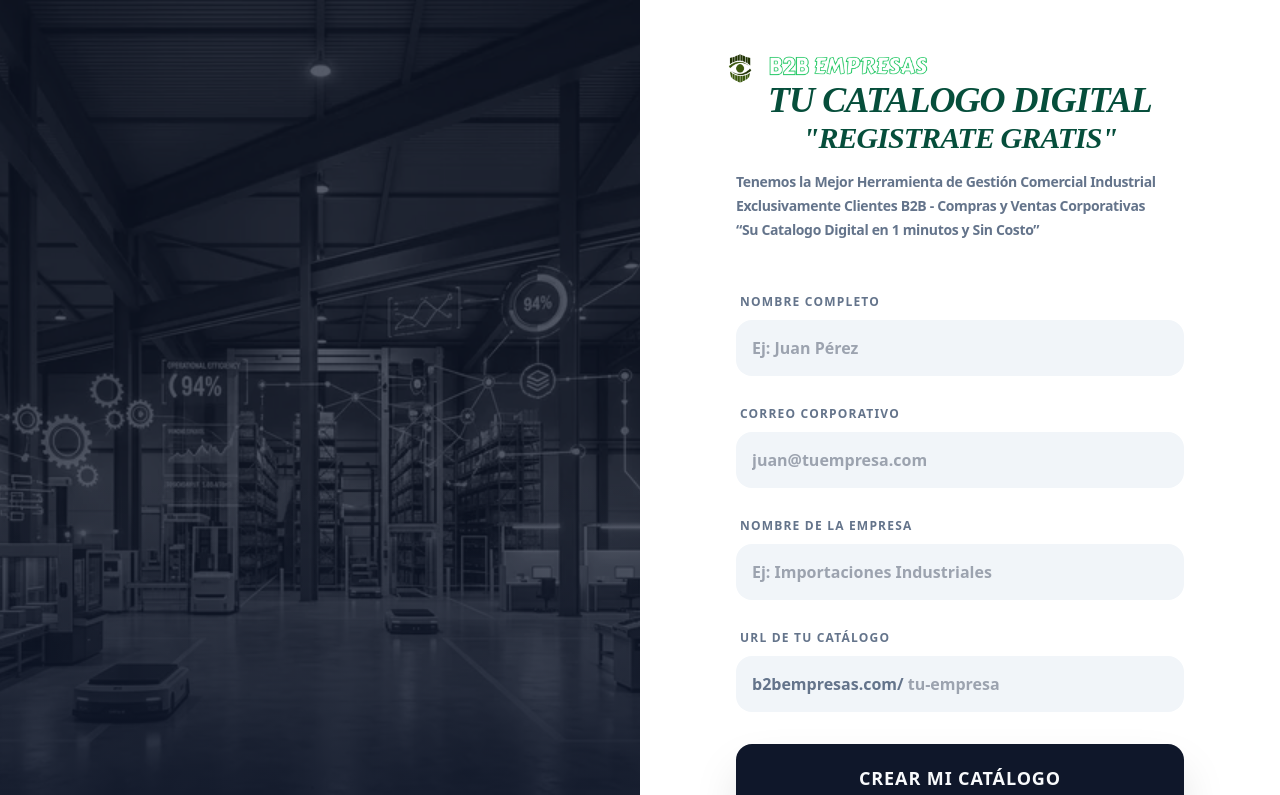
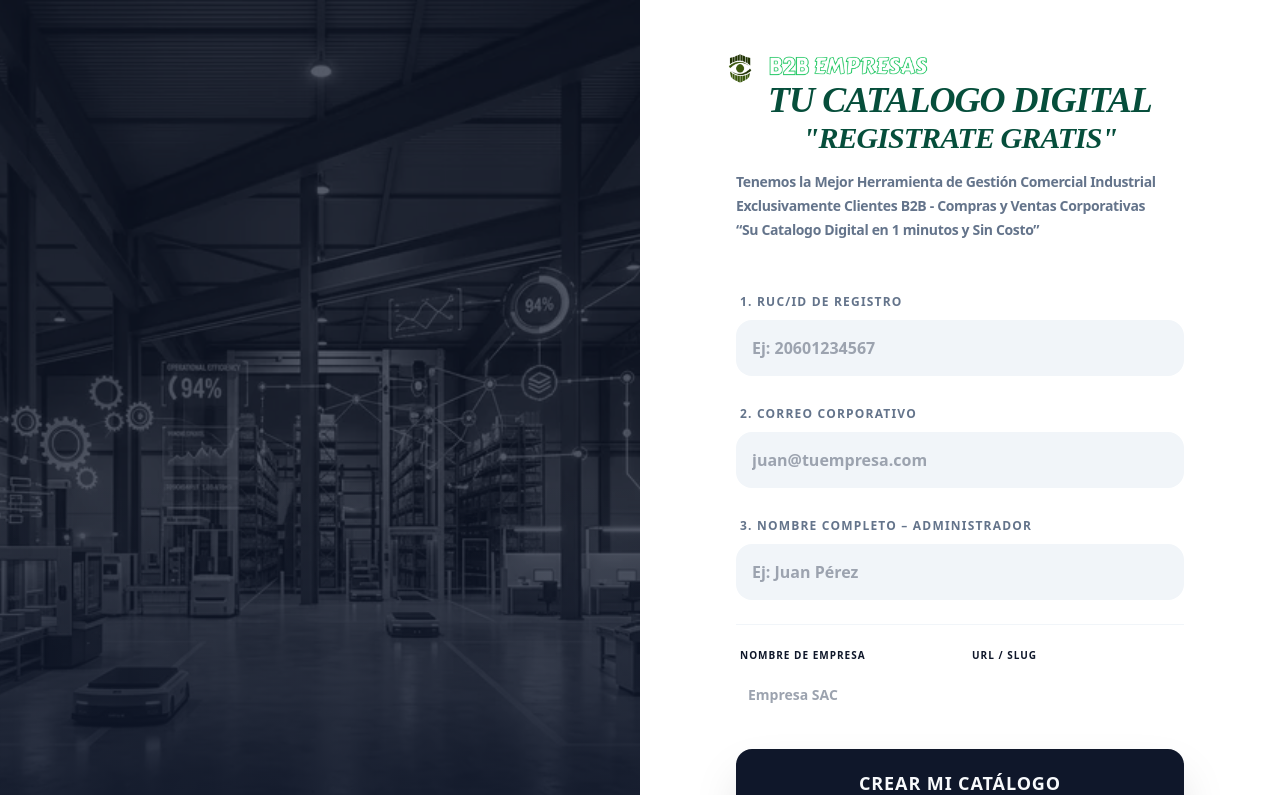
Before and after one commit to antoniogm854/b2b-empresas, a Next.js app in the folder apps/web/: page /register in a window 1280 px wide. Shown: the top 795 px of the page. Built offline with nearby package versions, Linux system fonts and the light colour scheme; no server answers.

Commit message:
feat: reorder registration fields and add validation logic (RUC, Name, Email)

```diff
--- a/apps/web/src/app/register/page.tsx
+++ b/apps/web/src/app/register/page.tsx
@@ -13,6 +13,7 @@
     fullName: "",
     companyName: "",
     slug: "",
+    taxId: "",
   });
   const [isLoading, setIsLoading] = useState(false);
   const [error, setError] = useState<string | null>(null);
@@ -28,18 +29,30 @@
     setError(null);
 
     try {
-      // In a real scenario, we would also create a profile/user first
-      // For this phase, we insert into companies table directly
+      // Validations
+      if (!/^\d+$/.test(formData.taxId)) {
+        throw new Error("El RUC/ID debe contener solo números.");
+      }
+
+      const nameParts = formData.fullName.trim().split(/\s+/);
+      if (nameParts.length < 2) {
+        throw new Error("Por favor, ingrese al menos un nombre y un apellido.");
+      }
+
+      if (!/^[a-zA-ZáéíóúÁÉÍÓÚñÑ\s]+$/.test(formData.fullName)) {
+        throw new Error("El nombre solo debe contener letras.");
+      }
+
       await companyService.createCompany({
         name: formData.companyName,
         slug: formData.slug,
-        // email and fullName would typically go to a profiles table
+        tax_id: formData.taxId,
       });
 
       router.push("/dashboard");
     } catch (err: any) {
       console.error("Registration error:", err);
-      setError("No se pudo crear el catálogo. El enlace o nombre ya podrían estar en uso.");
+      setError(err.message || "No se pudo crear el catálogo. El enlace o nombre ya podrían estar en uso.");
     } finally {
       setIsLoading(false);
     }
@@ -125,21 +138,24 @@
             )}
 
             <div className="space-y-6">
+              {/* 1. RUC/ID de Registro */}
               <div className="space-y-2">
-                <label className="text-xs font-black uppercase tracking-widest text-muted-foreground ml-1">Nombre Completo</label>
+                <label className="text-xs font-black uppercase tracking-widest text-muted-foreground ml-1 animate-reveal">1. RUC/ID de Registro</label>
                 <input
                   type="text"
-                  placeholder="Ej: Juan Pérez"
+                  inputMode="numeric"
+                  placeholder="Ej: 20601234567"
                   className="w-full bg-muted border-none p-4 rounded-2xl font-bold focus:ring-2 focus:ring-accent transition-all outline-none disabled:opacity-50"
-                  value={formData.fullName}
-                  onChange={(e) => setFormData({...formData, fullName: e.target.value})}
+                  value={formData.taxId}
+                  onChange={(e) => setFormData({...formData, taxId: e.target.value.replace(/\D/g, '')})}
                   disabled={isLoading}
                   required
                 />
               </div>
 
+              {/* 2. Correo Corporativo */}
               <div className="space-y-2">
-                <label className="text-xs font-black uppercase tracking-widest text-muted-foreground ml-1">Correo Corporativo</label>
+                <label className="text-xs font-black uppercase tracking-widest text-muted-foreground ml-1 animate-reveal [animation-delay:100ms]">2. Correo Corporativo</label>
                 <input
                   type="email"
                   placeholder="juan@tuempresa.com"
@@ -151,34 +167,44 @@
                 />
               </div>
 
+              {/* 3. Nombre Completo – Administrador */}
               <div className="space-y-2">
-                <label className="text-xs font-black uppercase tracking-widest text-muted-foreground ml-1">Nombre de la Empresa</label>
+                <label className="text-xs font-black uppercase tracking-widest text-muted-foreground ml-1 animate-reveal [animation-delay:200ms]">3. Nombre Completo – Administrador</label>
                 <input
                   type="text"
-                  placeholder="Ej: Importaciones Industriales"
+                  placeholder="Ej: Juan Pérez"
                   className="w-full bg-muted border-none p-4 rounded-2xl font-bold focus:ring-2 focus:ring-accent transition-all outline-none disabled:opacity-50"
-                  value={formData.companyName}
-                  onChange={(e) => {
-                    const val = e.target.value;
-                    const slug = val.toLowerCase().replace(/ /g, '-').replace(/[^\w-]+/g, '');
-                    setFormData({...formData, companyName: val, slug: slug});
-                  }}
+                  value={formData.fullName}
+                  onChange={(e) => setFormData({...formData, fullName: e.target.value.replace(/[^a-zA-ZáéíóúÁÉÍÓÚñÑ\s]/g, '')})}
                   disabled={isLoading}
                   required
                 />
               </div>
 
-              <div className="space-y-2">
-                <label className="text-xs font-black uppercase tracking-widest text-muted-foreground ml-1">URL de tu Catálogo</label>
-                <div className="flex items-center bg-muted p-4 rounded-2xl">
-                  <span className="text-muted-foreground font-bold mr-1">b2bempresas.com/</span>
+              {/* Empresa y URL (Required for backend) */}
+              <div className="grid grid-cols-1 sm:grid-cols-2 gap-4 pt-4 border-t border-muted">
+                <div className="space-y-2">
+                  <label className="text-[10px] font-black uppercase tracking-widest text-muted-foreground/60 ml-1">Nombre de Empresa</label>
                   <input
                     type="text"
-                    placeholder="tu-empresa"
-                    className="flex-1 bg-transparent border-none font-bold outline-none text-primary disabled:opacity-50"
+                    placeholder="Empresa SAC"
+                    className="w-full bg-muted/50 border-none p-3 rounded-xl font-bold text-sm focus:ring-2 focus:ring-accent transition-all outline-none"
+                    value={formData.companyName}
+                    onChange={(e) => {
+                      const val = e.target.value;
+                      const slug = val.toLowerCase().replace(/ /g, '-').replace(/[^\w-]+/g, '');
+                      setFormData({...formData, companyName: val, slug: slug});
+                    }}
+                    required
+                  />
+                </div>
+                <div className="space-y-2">
+                  <label className="text-[10px] font-black uppercase tracking-widest text-muted-foreground/60 ml-1">URL / Slug</label>
+                  <input
+                    type="text"
+                    className="w-full bg-muted/50 border-none p-3 rounded-xl font-bold text-sm focus:ring-2 focus:ring-accent transition-all outline-none"
                     value={formData.slug}
                     onChange={(e) => setFormData({...formData, slug: e.target.value})}
-                    disabled={isLoading}
                     required
                   />
                 </div>
```
